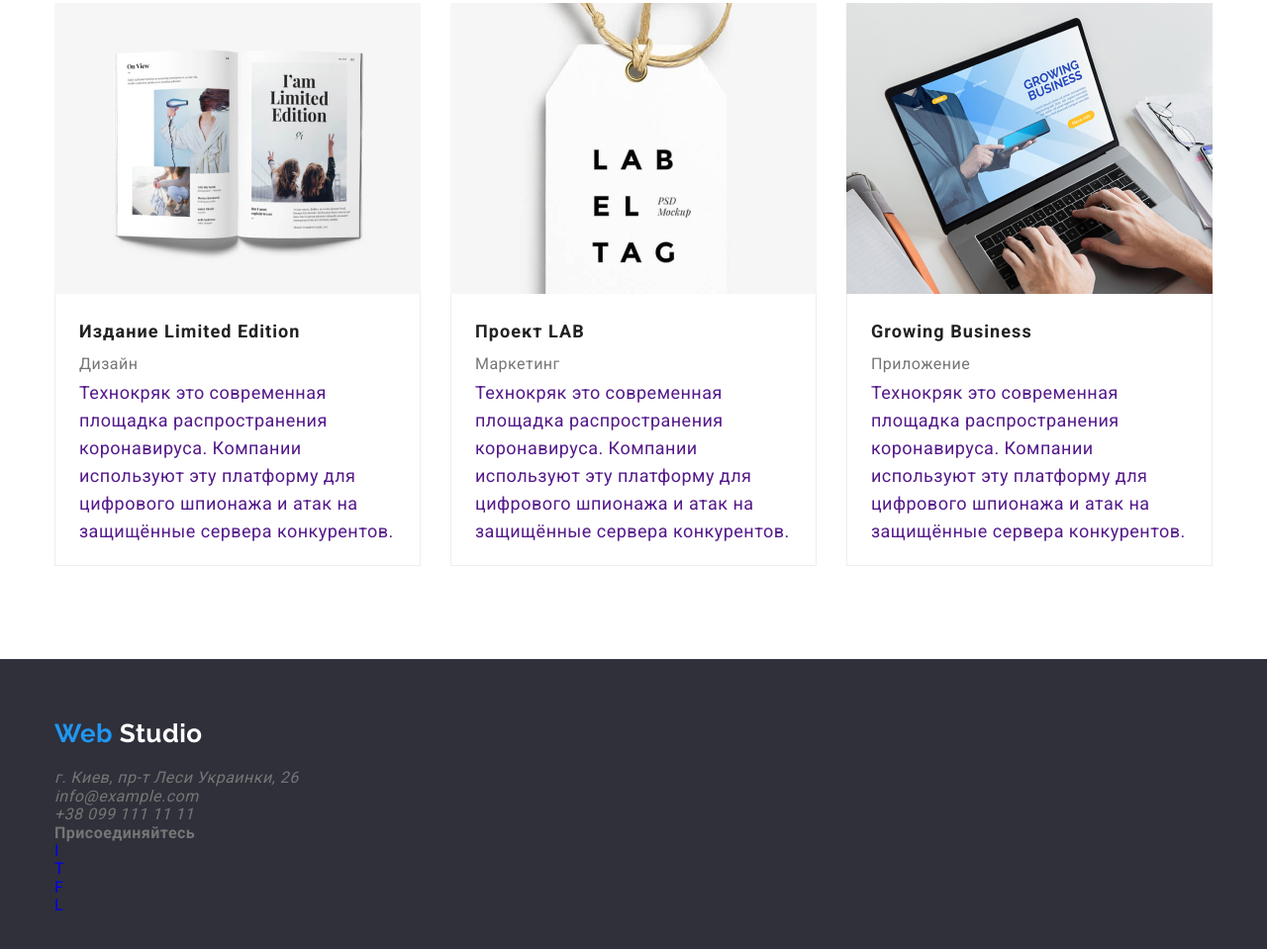
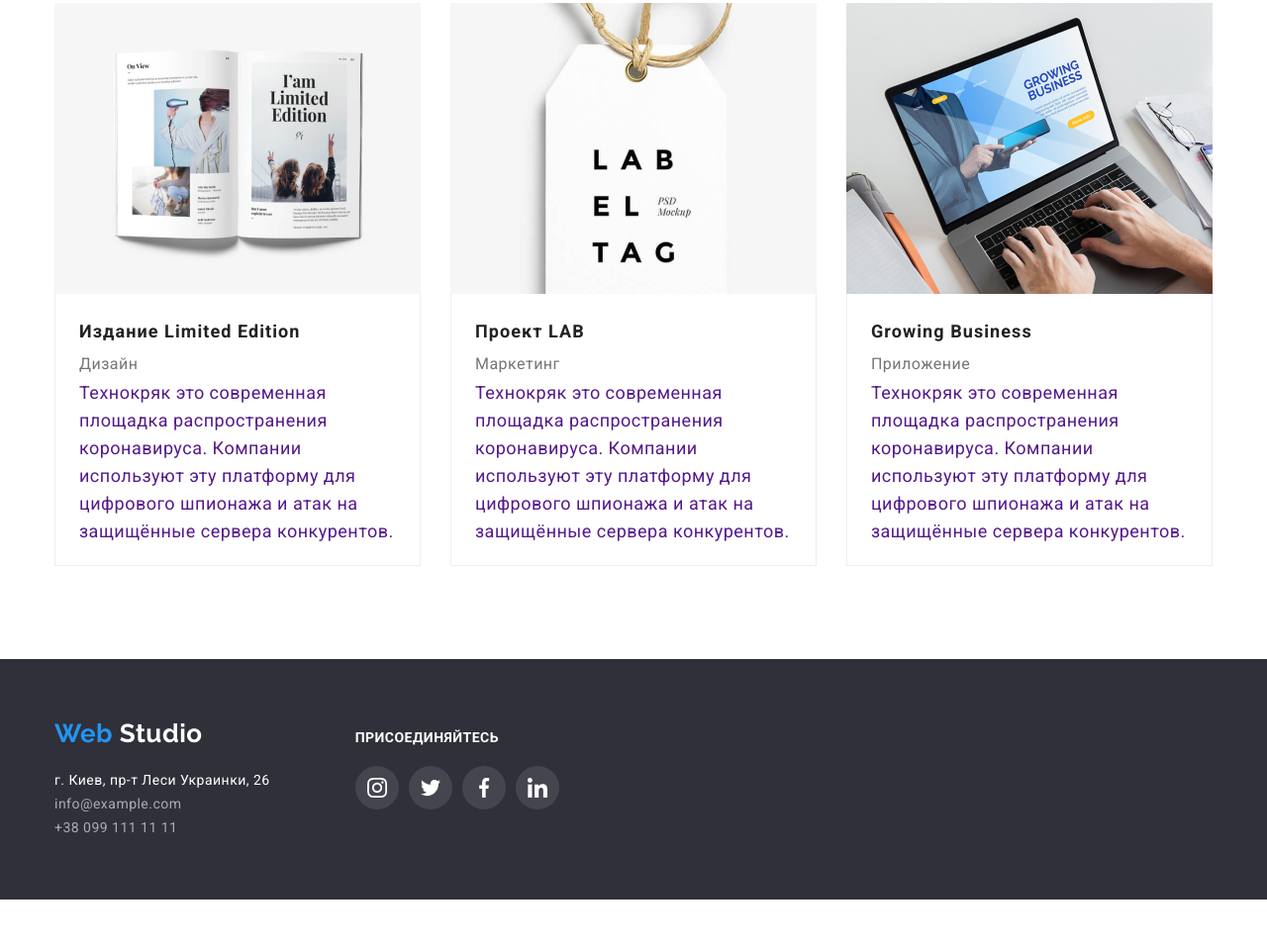
Before and after one commit to TkachenkoAnton/goit-markup-hw-04, a plain HTML site: page portfolio.html in a window 1280 px wide. Shown: the part 1494-2453 px from the top of the page at 99% size. After the commit the page ends 2403 px from the top, so only its background shows below. Drawn offline with Linux system fonts and the light colour scheme.

Commit message:
обновил футтер в портфолио

```diff
--- a/portfolio.html
+++ b/portfolio.html
@@ -276,55 +276,51 @@
     </main>
     <!--Подвал-->
     <footer class="footer">
-      <div class="footer-nav container">
+      <div class="footernav container">
         <div class="logo-adress">
           <a class="logo link" href="./index.html" lang="en"
             >Web <span class="logobottom">Studio</span></a
           >
-          <address class="address">
-            <span class="address-item-street"
+          <address class="footernav__address">
+            <span class="footernav__street"
               >г. Киев, пр-т Леси Украинки, 26</span
             ><br />
-            <span class="address-item-contacts">info@example.com</span><br />
-            <span class="address-item-contacts">+38 099 111 11 11</span>
+            <span class="footernav__contacts">info@example.com</span><br />
+            <span class="footernav__contacts">+38 099 111 11 11</span>
           </address>
         </div>
         <!-- Призыв для входа в соцсети -->
-        <div class="joininandliks">
-          <b class="joinin">Присоединяйтесь</b>
+        <div class="socialcommunity">
+          <b class="socialcommunity_jointitle">Присоединяйтесь</b>
           <!-- Ссылки на соц сети-->
-          <ul class="joinin-list list">
-            <li class="joinin-list-item">
+          <ul class="socialcommunity__list list">
+            <li class="socialcommunity__item">
               <a
-                class="joinin-links link"
+                class="socialcommunity__link socialcommunity__instagram link"
                 href="https://www.instagram.com/?hl=ru"
                 aria-label="Instagram"
-                >I</a
-              >
+              ></a>
             </li>
-            <li class="joinin-list-item">
+            <li class="socialcommunity__item">
               <a
-                class="joinin-links link"
+                class="socialcommunity__link socialcommunity__twitter link"
                 href="https://twitter.com/explore"
                 aria-label="Twitter"
-                >T</a
-              >
+              ></a>
             </li>
-            <li class="joinin-list-item">
+            <li class="socialcommunity__item">
               <a
-                class="joinin-links link"
+                class="socialcommunity__link socialcommunity__facebook link"
                 href="https://www.facebook.com/"
                 aria-label="Facebook"
-                >F</a
-              >
+              ></a>
             </li>
-            <li class="joinin-list-item">
+            <li class="socialcommunity__item">
               <a
-                class="joinin-links link"
+                class="socialcommunity__link socialcommunity__linkedin link"
                 href="https://www.linkedin.com/"
                 aria-label="LinkedIn"
-                >L</a
-              >
+              ></a>
             </li>
           </ul>
         </div>
```
